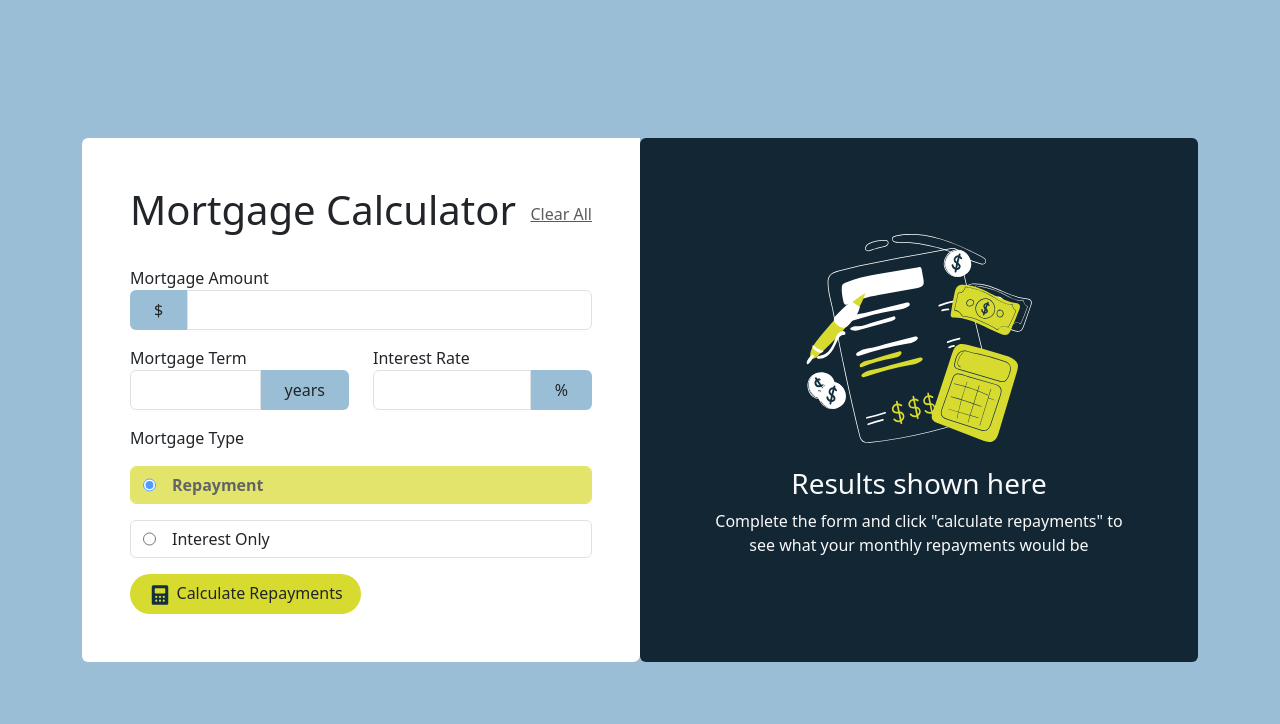
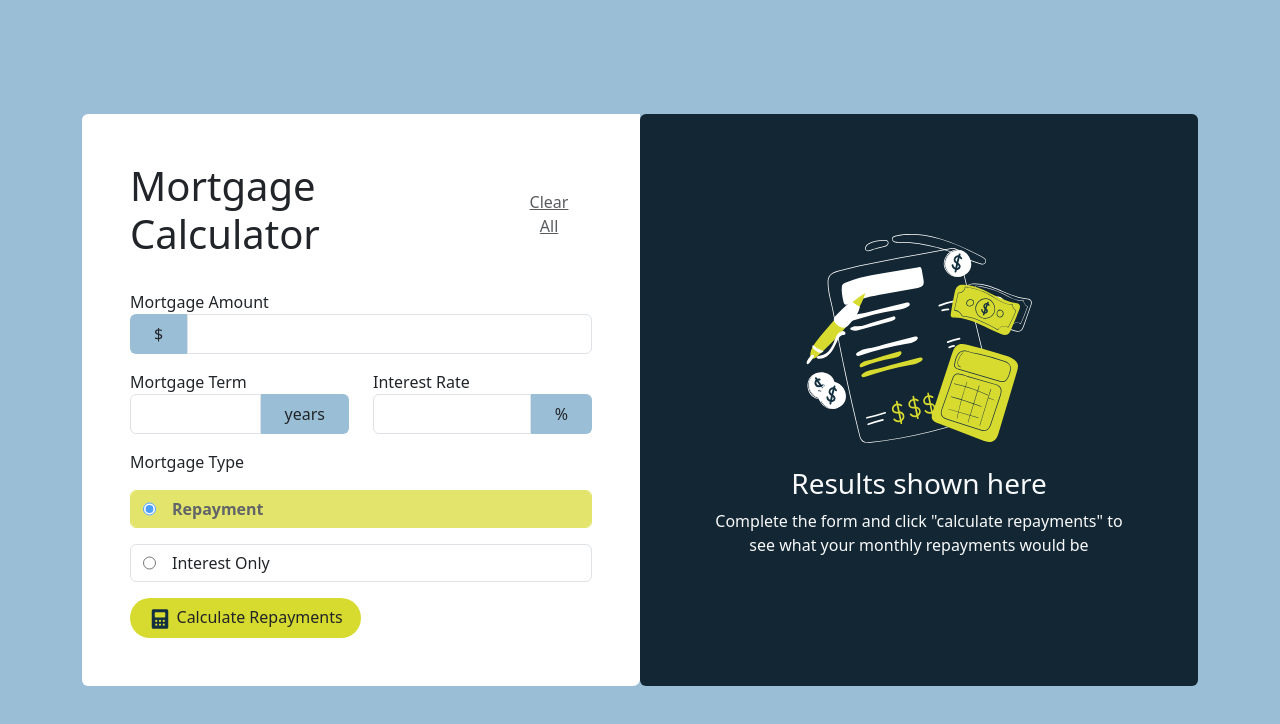
Before and after one commit to abdalsimam1-sketch/mortgage-calculator, a React (Vite) app: page / in a window 1280 px wide. Shown: the top 724 px of the page. Built offline with nearby package versions, Linux system fonts and the light colour scheme.

Commit message:
refactor : make clear all a real button

```diff
--- a/src/pages/Home.jsx
+++ b/src/pages/Home.jsx
@@ -95,12 +95,12 @@ export const Home = () => {
         <section className="col-12 col-md-6 p-md-5 p-3 d-flex flex-column gap-4 form-section rounded-start ">
           <div className="d-flex flex-column flex-md-row justify-content-md-between align-items-md-center">
             <h1>Mortgage Calculator</h1>
-            <span
-              className="text-muted text-decoration-underline cursor-pointer d-inline"
+            <button
+              className="text-muted text-decoration-underline cursor-pointer d-inline btn"
               onClick={clearAll}
             >
               Clear All
-            </span>
+            </button>
           </div>
           <form className="d-flex flex-column gap-3" onSubmit={handleSumbmit}>
             <div>
```
